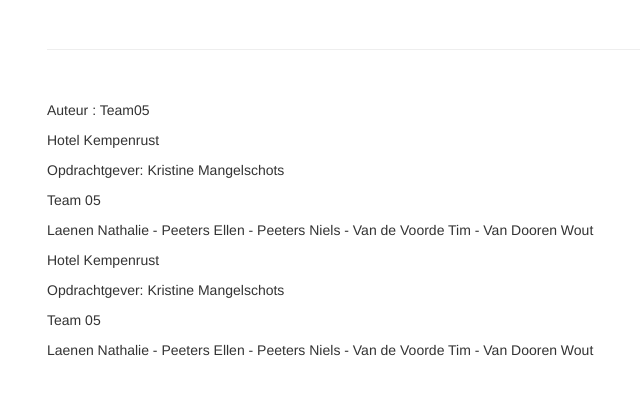
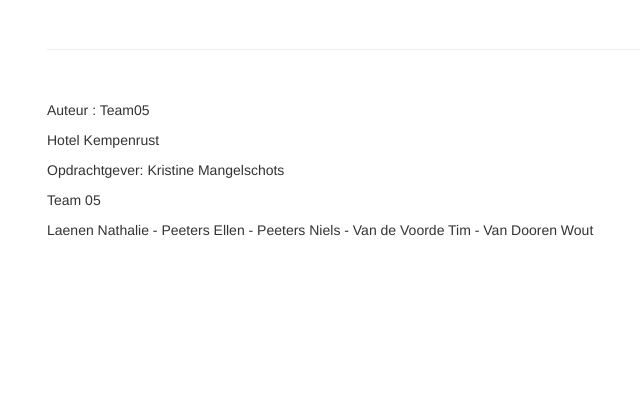
Before and after one commit to NielsPeeters/KempenRust, a CodeIgniter app: page /project/index.php/home/index in a window 1280 px wide. Shown: the part 745-1165 px from the top of the page, without its empty margins (23-663 px from the left). After the commit the page ends 981 px from the top, so only its background shows below. Run offline with CodeIgniter, Linux system fonts and the light colour scheme; some libraries are stand-ins or nearby versions.

Commit message:
dubbele tekst eruit gehaald

```diff
--- a/application/views/main_master.php
+++ b/application/views/main_master.php
@@ -77,16 +77,6 @@
         <!-- Footer -->
         <footer>
             <?php echo $footer; ?>
-            <div class="row">
-                <div class="col-lg-12">
-                    <p>Hotel Kempenrust</p>
-                    <p>Opdrachtgever: Kristine Mangelschots</p>
-                    <p>Team 05</p>
-                    <p>
-                        Laenen Nathalie - Peeters Ellen - Peeters Niels - Van de Voorde Tim - Van Dooren Wout
-                    </p>
-                </div>
-            </div>
         </footer>
     </div>
     <!-- /.container -->
```
